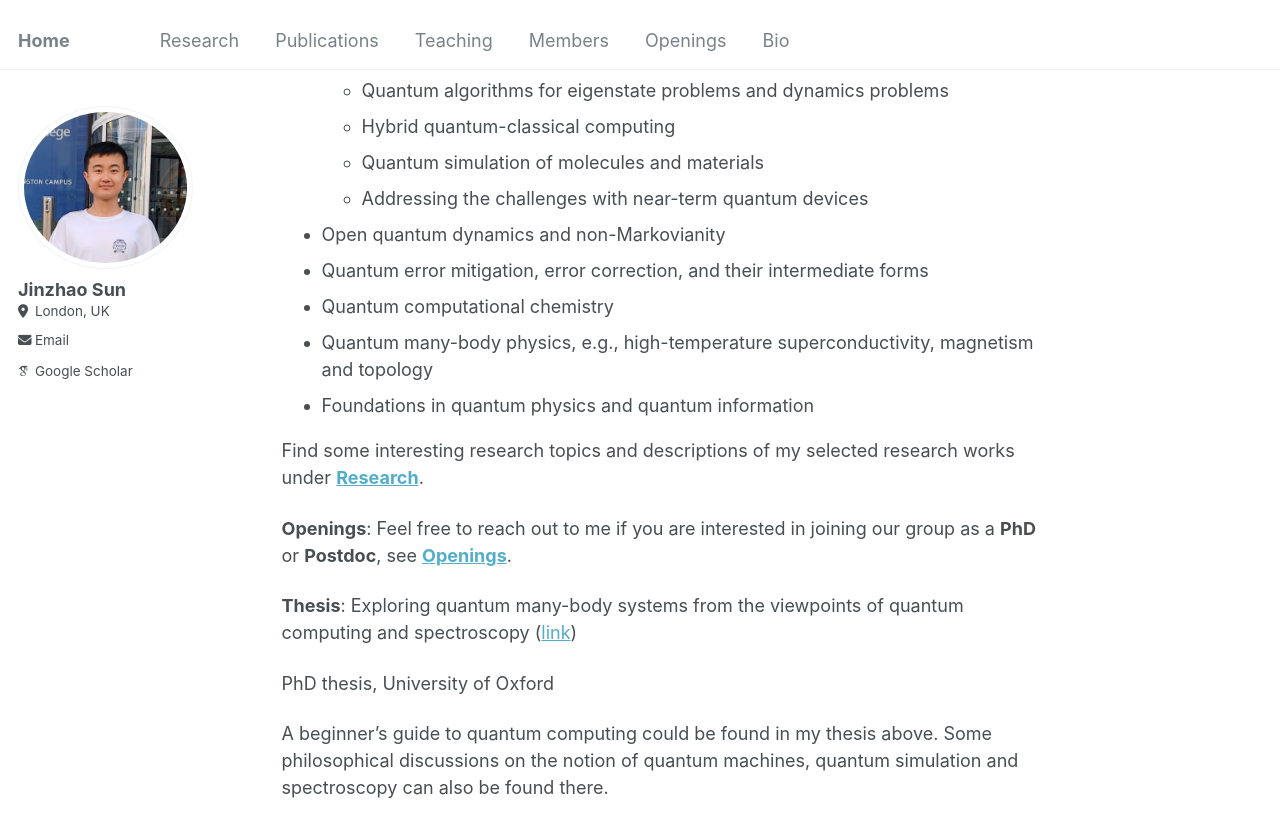
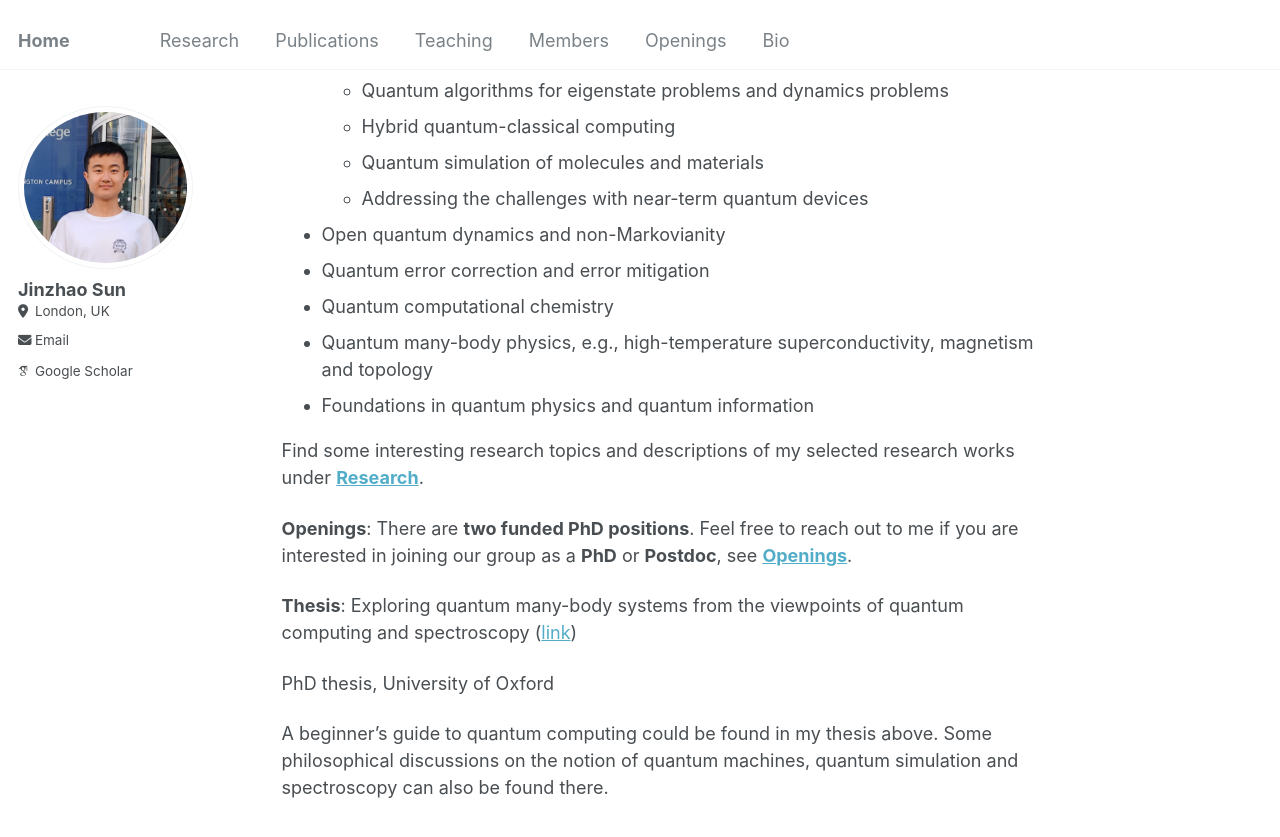
Before and after one commit to jinzhao-sun/jinzhao-sun.github.io, a Jekyll site: the page built from _pages/about.md, in a window 1280 px wide and 900 px high, scrolled down 447 px. Shown: the top 837 px of the window. Built offline with Jekyll 4.4.1, drawn with Linux system fonts in a browser that asks for light colours; some web fonts are replaced.

Commit message:
Update about.md

```diff
--- a/_pages/about.md
+++ b/_pages/about.md
@@ -18,14 +18,15 @@ I have a broad interest in quantum computing, quantum information, and quantum m
   *  Quantum simulation of molecules and materials
   *  Addressing the challenges with near-term quantum devices
 * Open quantum dynamics and non-Markovianity
-* Quantum error mitigation, error correction, and their intermediate forms
+* Quantum error correction and error mitigation
 * Quantum computational chemistry
 * Quantum many-body physics, e.g., high-temperature superconductivity, magnetism and topology
 * Foundations in quantum physics and quantum information
 
 Find some interesting research topics and descriptions of my selected research works under **[Research](research.md)**.
 
-**Openings**: Feel free to reach out to me if you are interested in joining our group as a **PhD** or **Postdoc**, see **[Openings](openings.md)**.
+**Openings**: There are **two funded PhD positions**.
+Feel free to reach out to me if you are interested in joining our group as a **PhD** or **Postdoc**, see **[Openings](openings.md)**.
 
 **Thesis**:
 Exploring quantum many-body systems from the viewpoints of quantum computing and spectroscopy ([link](https://ora.ox.ac.uk/objects/uuid:de5499cb-9c49-4be3-acc1-5be4cb81099d))
```
